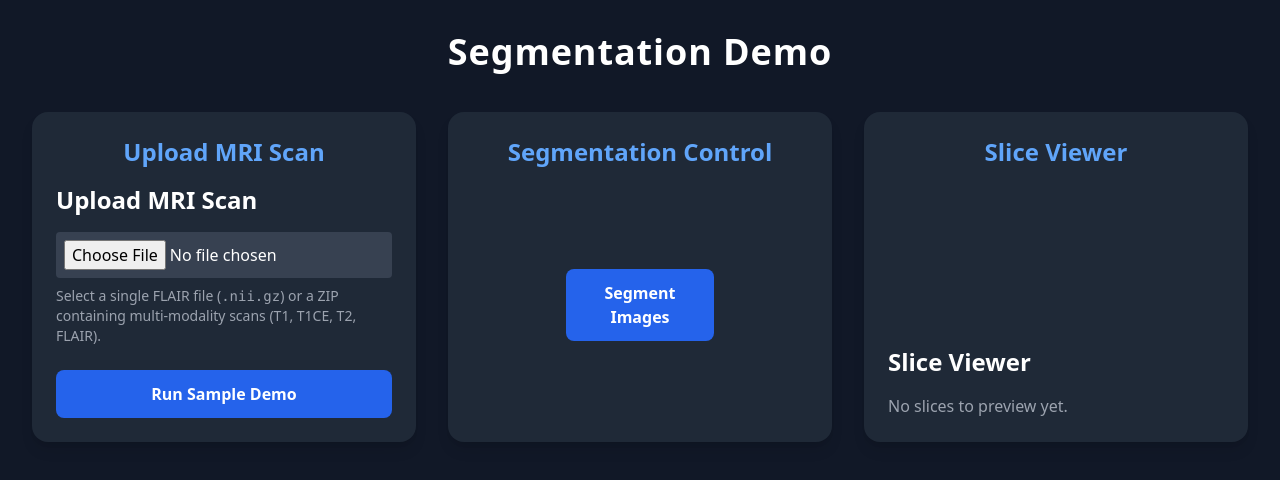
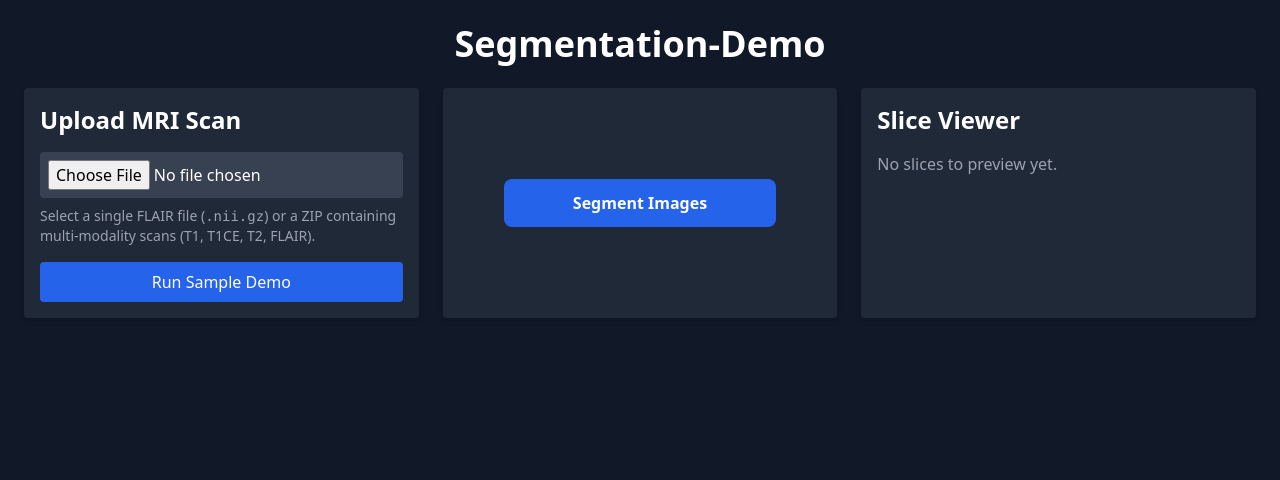
Before and after one commit to AnkithBinagekar/scanfusion-demo-image_overlay, a React (Create React App) app: page /fusion in a window 1280 px wide. Shown: the top 480 px of the page. Built offline with nearby package versions, Linux system fonts and the light colour scheme; no server answers; the HTML template or start-up script is replaced by a standard one.

Commit message:
UI Update

```diff
--- a/src/pages/FusionPage.jsx
+++ b/src/pages/FusionPage.jsx
@@ -4,7 +4,8 @@ import FusionOptions from "../components/FusionOptions";
 import SliceViewer from "../components/SliceViewer";
 import axios from "axios";
 import { useNavigate } from "react-router-dom";
-import { ImageContext } from "../contexts/ImageContext";
+import { ImageContext } from "../contexts/ImageContext"; // ✅ make sure this path matches your project
+
 
 const API_URL = process.env.REACT_APP_API_URL;
 
@@ -12,7 +13,7 @@ const FusionPage = () => {
   const navigate = useNavigate();
   const { setProcessedImages } = useContext(ImageContext);
 
-  // ✅ Function to trigger demo mode
+  // Function to trigger demo mode
   const handleRunDemo = async () => {
     try {
       alert("⚙️ Running sample demo... This may take a few seconds.");
@@ -28,7 +29,8 @@ const FusionPage = () => {
       setProcessedImages(response.data);
 
       alert("✅ Demo completed successfully!");
-      navigate("/results"); // ✅ Navigate automatically to results page
+      navigate("/results"); // ✅ Go to results page automatically
+
     } catch (error) {
       console.error("❌ Demo run failed:", error);
       alert("Demo failed. Check the console for more details.");
@@ -36,39 +38,31 @@ const FusionPage = () => {
   };
 
   return (
-    <div className="min-h-screen bg-gray-900 text-white p-8">
-      <h1 className="text-4xl font-bold text-center mb-10 text-white tracking-wide">
-        Segmentation Demo
+    <div className="min-h-screen bg-gray-900 text-white p-6">
+      <h1 className="text-4xl font-bold text-center mb-6 text-white">
+        Segmentation-Demo
       </h1>
 
-      <div className="grid grid-cols-1 md:grid-cols-3 gap-8">
-        {/* Upload Section */}
-        <div className="bg-gray-800 rounded-2xl shadow-lg p-6 flex flex-col justify-between">
-          <h2 className="text-2xl font-semibold mb-4 text-center text-blue-400">
-            Upload MRI Scan
-          </h2>
+      <div className="grid grid-cols-1 md:grid-cols-3 gap-6">
+        {/* Left Column: Upload */}
+        <div className="bg-gray-800 p-4 rounded shadow-md">
           <UploadSection />
+          {/* Added Demo Button */}
           <button
             onClick={handleRunDemo}
-            className="mt-6 w-full bg-blue-600 hover:bg-blue-700 text-white py-3 rounded-lg font-semibold transition duration-300 ease-in-out transform hover:scale-[1.02]"
+            className="mt-4 w-full bg-blue-600 hover:bg-blue-700 text-white py-2 rounded transition"
           >
             Run Sample Demo
           </button>
         </div>
 
-        {/* Segmentation Button Section */}
-        <div className="bg-gray-800 rounded-2xl shadow-lg p-6 flex flex-col justify-center items-center">
-          <h2 className="text-2xl font-semibold mb-6 text-blue-400">
-            Segmentation Control
-          </h2>
+        {/* Middle Column: Options */}
+        <div className="bg-gray-800 p-4 rounded shadow-md">
           <FusionOptions />
         </div>
 
-        {/* Slice Viewer */}
-        <div className="bg-gray-800 rounded-2xl shadow-lg p-6 flex flex-col justify-between">
-          <h2 className="text-2xl font-semibold mb-4 text-center text-blue-400">
-            Slice Viewer
-          </h2>
+        {/* Right Column: Real-time Slice Viewer */}
+        <div className="bg-gray-800 p-4 rounded shadow-md">
           <SliceViewer />
         </div>
       </div>
```
